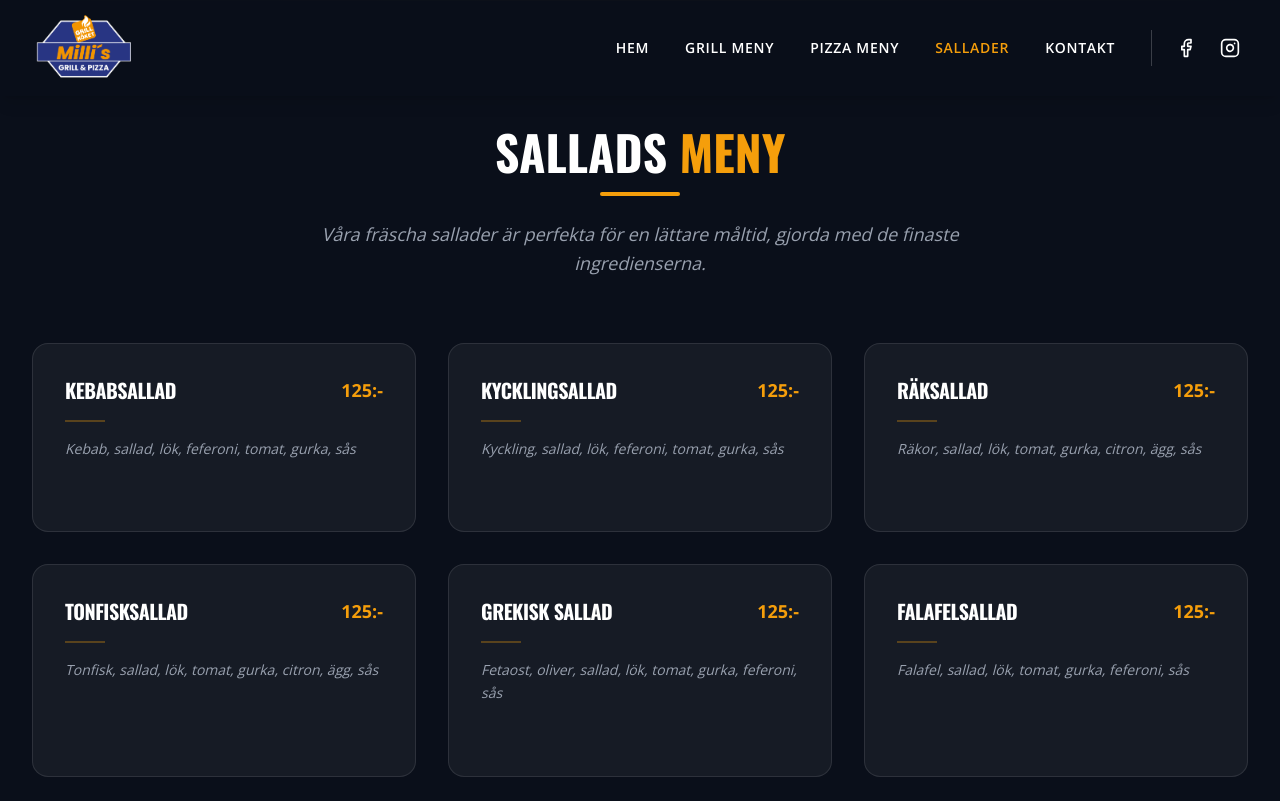
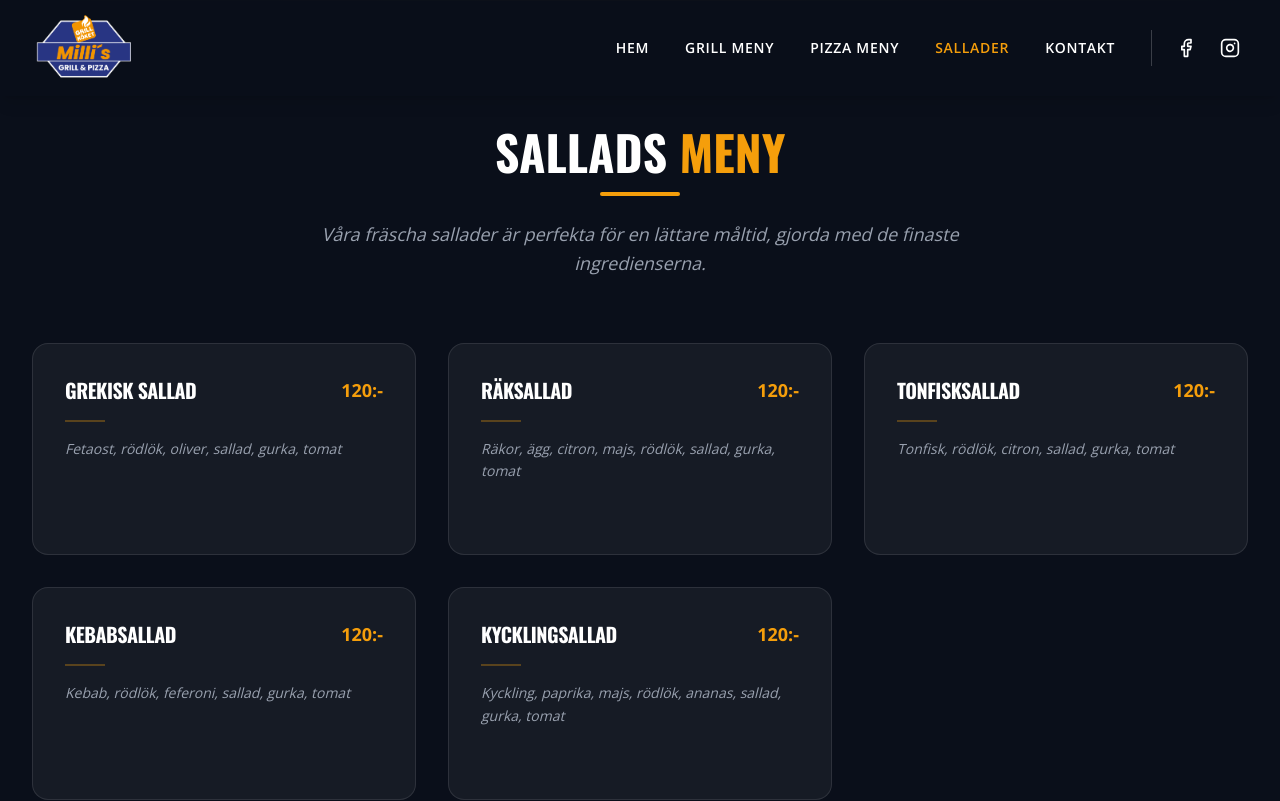
Before and after one commit to binukhewage/Milli-s-GRILL-, a React (Vite) app: page /sallader in a window 1280 px wide. Shown: the top 801 px of the page. Built offline with nearby package versions, Linux system fonts and the light colour scheme.

Commit message:
updated salad menu

```diff
--- a/src/sections/SaladMenu.jsx
+++ b/src/sections/SaladMenu.jsx
@@ -1,17 +1,37 @@
-import React from 'react';
-import { Salad, Leaf } from 'lucide-react';
+import React from "react";
+import { Salad, Leaf } from "lucide-react";
 
 // Replace with your actual salad image path
 import saladHero from "../assets/sallader1.jpg";
 
 const SaladMenu = () => {
   const salads = [
-    { name: "Kebabsallad", price: "125:-", ingredients: "Kebab, sallad, lök, feferoni, tomat, gurka, sås" },
-    { name: "Kycklingsallad", price: "125:-", ingredients: "Kyckling, sallad, lök, feferoni, tomat, gurka, sås" },
-    { name: "Räksallad", price: "125:-", ingredients: "Räkor, sallad, lök, tomat, gurka, citron, ägg, sås" },
-    { name: "Tonfisksallad", price: "125:-", ingredients: "Tonfisk, sallad, lök, tomat, gurka, citron, ägg, sås" },
-    { name: "Grekisk sallad", price: "125:-", ingredients: "Fetaost, oliver, sallad, lök, tomat, gurka, feferoni, sås" },
-    { name: "Falafelsallad", price: "125:-", ingredients: "Falafel, sallad, lök, tomat, gurka, feferoni, sås" },
+    {
+      name: "Grekisk Sallad",
+      price: "120:-",
+      ingredients: "Fetaost, rödlök, oliver, sallad, gurka, tomat",
+    },
+    {
+      name: "Räksallad",
+      price: "120:-",
+      ingredients: "Räkor, ägg, citron, majs, rödlök, sallad, gurka, tomat",
+    },
+    {
+      name: "Tonfisksallad",
+      price: "120:-",
+      ingredients: "Tonfisk, rödlök, citron, sallad, gurka, tomat",
+    },
+    {
+      name: "Kebabsallad",
+      price: "120:-",
+      ingredients: "Kebab, rödlök, feferoni, sallad, gurka, tomat",
+    },
+    {
+      name: "Kycklingsallad",
+      price: "120:-",
+      ingredients:
+        "Kyckling, paprika, majs, rödlök, ananas, sallad, gurka, tomat",
+    },
   ];
 
   return (
@@ -20,7 +40,6 @@ const SaladMenu = () => {
       <div className="absolute top-0 left-0 w-full h-px bg-gradient-to-r from-transparent via-primary/50 to-transparent" />
 
       <div className="max-w-7xl mx-auto px-4 sm:px-6 lg:px-8">
-
         {/* Header Section */}
         <div className="text-center mb-16">
           <h2 className="text-4xl md:text-5xl font-bold text-white mb-4">
@@ -28,7 +47,8 @@ const SaladMenu = () => {
           </h2>
           <div className="w-20 h-1 bg-primary mx-auto rounded-full mb-6" />
           <p className="text-gray-400 max-w-2xl mx-auto text-lg leading-relaxed italic">
-            Våra fräscha sallader är perfekta för en lättare måltid, gjorda med de finaste ingredienserna.
+            Våra fräscha sallader är perfekta för en lättare måltid, gjorda med
+            de finaste ingredienserna.
           </p>
         </div>
 
@@ -55,7 +75,9 @@ const SaladMenu = () => {
               </div>
 
               <div className="mt-6 flex items-center gap-2 opacity-0 group-hover:opacity-100 transition-opacity duration-500">
-                <span className="text-[10px] uppercase font-bold text-primary tracking-widest">Inklusive bröd & sås</span>
+                <span className="text-[10px] uppercase font-bold text-primary tracking-widest">
+                  Inklusive bröd & sås
+                </span>
               </div>
             </div>
           ))}
@@ -72,14 +94,15 @@ const SaladMenu = () => {
           <div className="absolute inset-0 flex flex-col justify-center px-8 md:px-16 z-20">
             <div className="flex items-center gap-2 mb-4">
               <Leaf className="text-primary w-6 h-6" />
-              <span className="text-primary font-bold uppercase tracking-[0.2em] text-sm">Fräschhet i varje skål</span>
+              <span className="text-primary font-bold uppercase tracking-[0.2em] text-sm">
+                Fräschhet i varje skål
+              </span>
             </div>
             <h3 className="text-3xl md:text-4xl font-black text-white max-w-md leading-tight uppercase italic">
               Nyttigt har aldrig <br /> smakat bättre
             </h3>
           </div>
         </div>
-
       </div>
     </section>
   );
```
